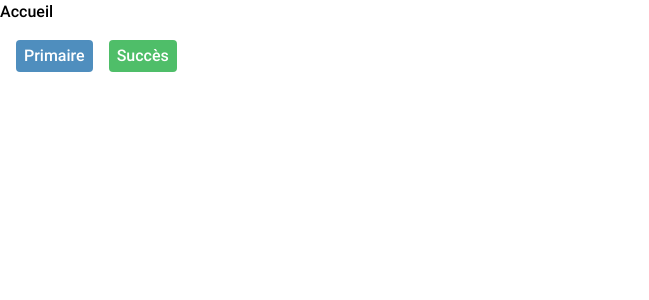
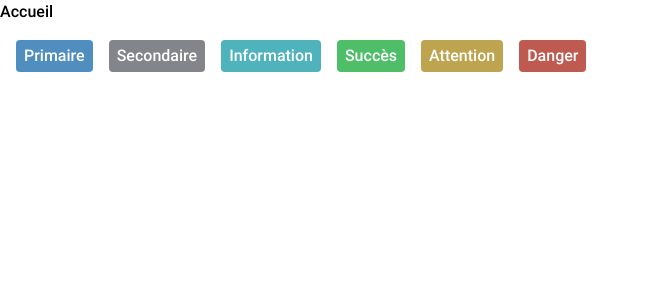
Before and after one commit to quentin-leonard-andre/Pigma, a Vue app: page / in a window 1280 px wide. Shown: the top 300 px of the page, without its empty margins (0-649 px from the left). Built offline with nearby package versions, Linux system fonts and the light colour scheme.

Commit message:
Refactoring des tests, intégration des couleurs de boutons manquantes

```diff
--- a/src/components/Button.vue
+++ b/src/components/Basics/Button.vue
@@ -27,6 +27,34 @@
                             hover:bg-success-500
                         `;
                     break;
+
+                    case 'secondary':
+                        classes = `
+                            bg-secondary-600
+                            hover:bg-secondary-500
+                        `;
+                    break;
+
+                    case 'info':
+                        classes = `
+                            bg-info-600
+                            hover:bg-info-500
+                        `;
+                    break;
+
+                    case 'warning':
+                        classes = `
+                            bg-warning-600
+                            hover:bg-warning-500
+                        `;
+                    break;
+
+                    case 'danger':
+                        classes = `
+                            bg-danger-600
+                            hover:bg-danger-500
+                        `;
+                    break;
                 }
 
                 return classes;
--- a/src/views/WelcomeView.vue
+++ b/src/views/WelcomeView.vue
@@ -1,5 +1,5 @@
 <script>
-    import Button from "../components/Button.vue";
+    import Button from "../components/Basics/Button.vue";
 
     export default{
         components: {
@@ -14,8 +14,24 @@
             Primaire
         </Button>
 
+        <Button color="secondary">
+            Secondaire
+        </Button>
+
+        <Button color="info">
+            Information
+        </Button>
+
         <Button color="success">
             Succès
         </Button>
+
+        <Button color="warning">
+            Attention
+        </Button>
+
+        <Button color="danger">
+            Danger
+        </Button>
     </div>
 </template>
--- a/tailwind.config.js
+++ b/tailwind.config.js
@@ -16,6 +16,28 @@ module.exports = {
           800: '#386F99',
           900: '#305F83',
         },
+        'secondary': {
+          100: '#D0D1D3',
+          200: '#C0C2C4',
+          300: '#B1B2B6',
+          400: '#A2A3A7',
+          500: '#929499',
+          600: '#83858A',
+          700: '#74767B',
+          800: '#65686C',
+          900: '#57595C',
+        },
+        'info': {
+          100: '#BCE2E6',
+          200: '#A6D9DE',
+          300: '#90CFD6',
+          400: '#7BC6CE',
+          500: '#65BCC6',
+          600: '#4FB3BE',
+          700: '#41A3AE',
+          800: '#388F99',
+          900: '#307B83',
+        },
         'success': {
           100: '#BCE6C6',
           200: '#A6DEB3',
@@ -27,6 +49,28 @@ module.exports = {
           800: '#38994F',
           900: '#308344',
         },
+        'warning': {
+          100: '#E6DCBC',
+          200: '#DED1A6',
+          300: '#D6C690',
+          400: '#CEBB7B',
+          500: '#C6AF65',
+          600: '#BEA44F',
+          700: '#AE9541',
+          800: '#998238',
+          900: '#837030',
+        },
+        'danger': {
+          100: '#E6C0BC',
+          200: '#DEACA6',
+          300: '#D69790',
+          400: '#CE837B',
+          500: '#C66E65',
+          600: '#BE5A4F',
+          700: '#AE4C41',
+          800: '#994238',
+          900: '#833930',
+        },
       },
     },
   },
```
Also changed, not shown: 1 other file (tests, documents, lock files or other folders).
